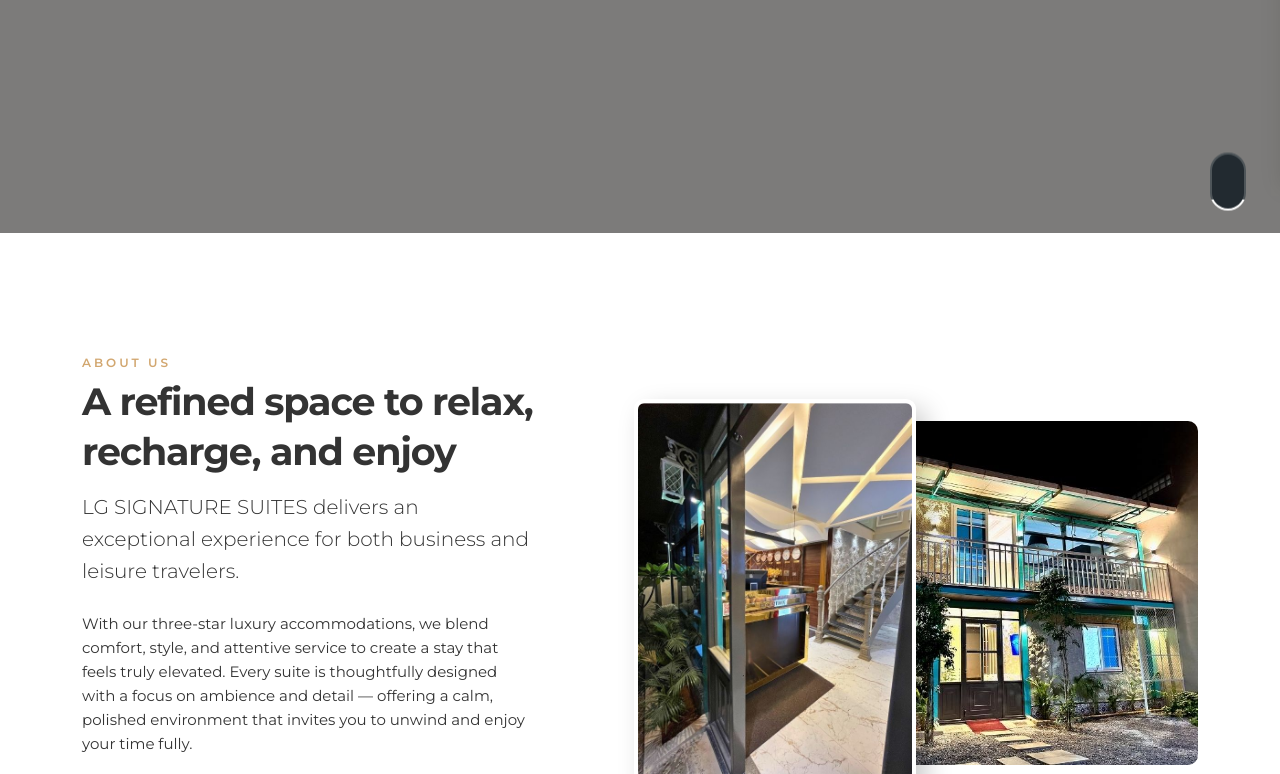
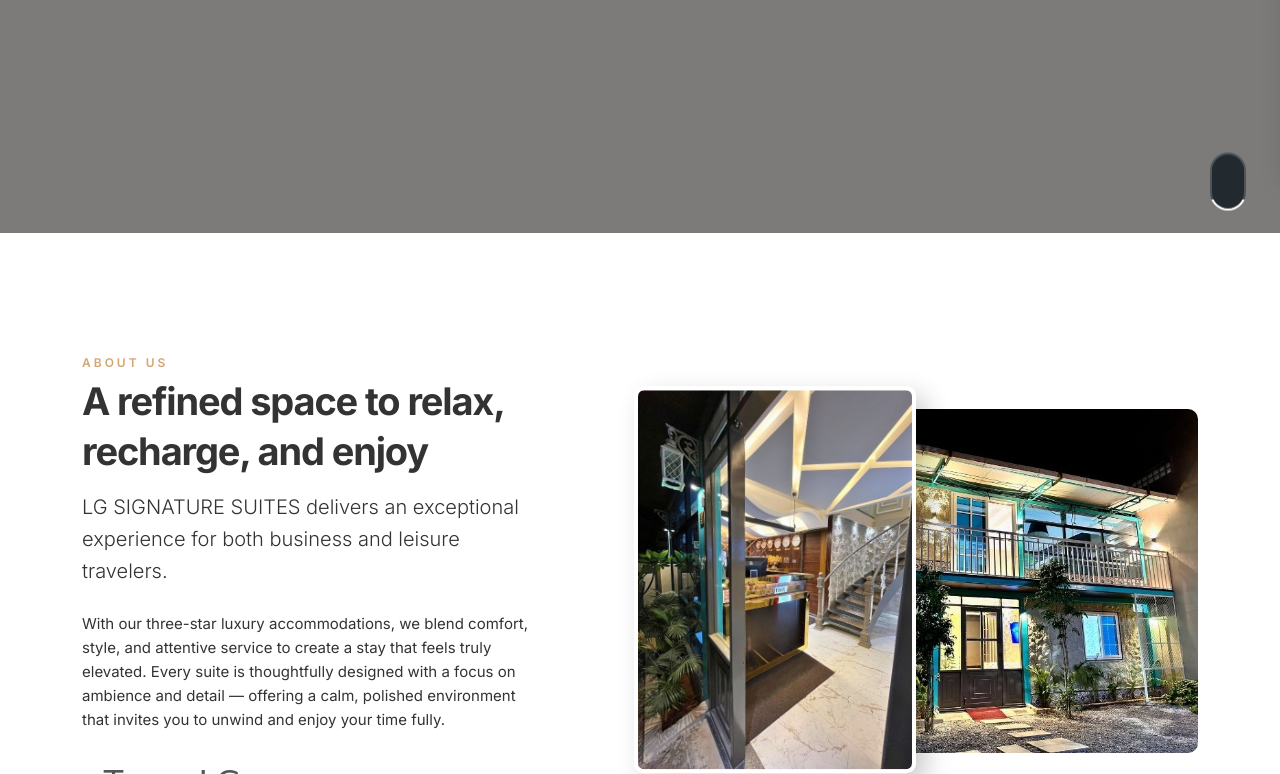
Before and after one commit to noumqn/lgsignature, a plain HTML site: page index.html in a window 1280 px wide. Shown: the part 612-1386 px from the top of the page. Drawn offline with Linux system fonts and the light colour scheme; no server answers.

Commit message:
font cehck

```diff
--- a/css/custom.css
+++ b/css/custom.css
@@ -27,3 +27,11 @@
     90% { transform: translateX(0); }
     100% { transform: translateX(-100%); }
 }
+
+body, html {
+    font-family: 'Inter', system-ui, Arial, sans-serif;
+}
+h1, h2, h3, h4, h5, h6 {
+    font-family: 'Inter', system-ui, Arial, sans-serif;
+    font-weight: 600;
+}
--- a/index.html
+++ b/index.html
@@ -18,7 +18,7 @@
     <!-- GOOGLE WEB FONT-->
     <link rel="preconnect" href="https://fonts.googleapis.com">
     <link rel="preconnect" href="https://fonts.gstatic.com" crossorigin>
-    <link href="https://fonts.googleapis.com/css2?family=Caveat:wght@400;500&family=Montserrat:wght@300;400;500;600;700&display=swap" rel="stylesheet">
+    <link href="https://fonts.googleapis.com/css2?family=Inter:wght@300;400;500;600;700&display=swap" rel="stylesheet">
 
     <!-- BASE CSS -->
     <link href="css/bootstrap.min.css" rel="stylesheet">
```
